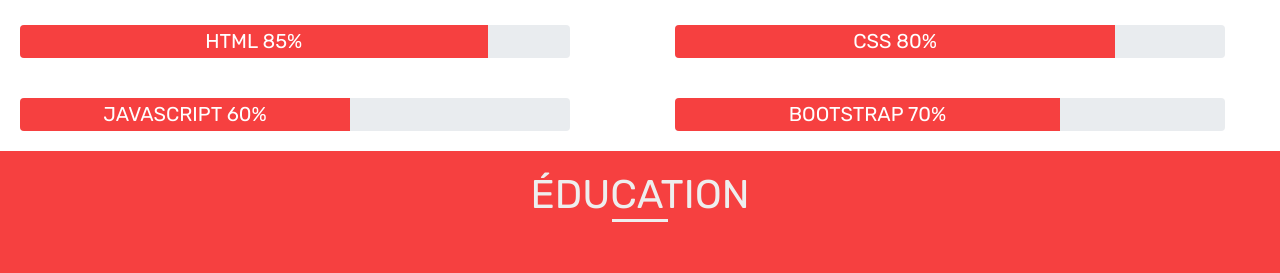
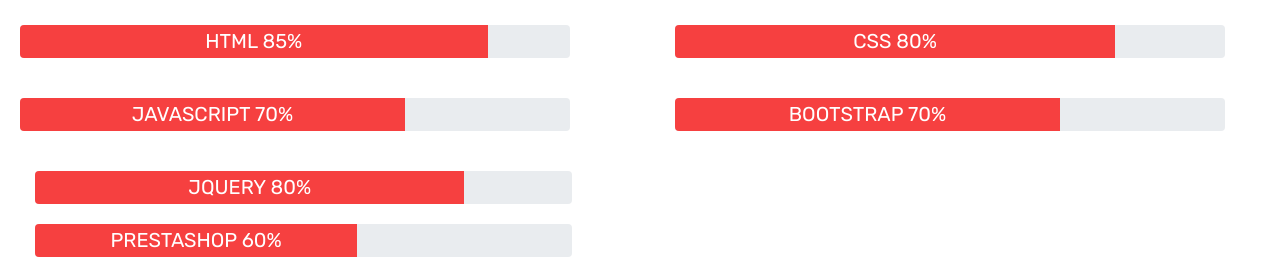
Before and after one commit to walidromeo/Portfolio_Walid_Bennani, a plain HTML site: page index.html in a window 1280 px wide. Shown: the part 679-952 px from the top of the page. Drawn offline with nearby package versions, Linux system fonts and the light colour scheme.

Commit message:
Update index.html

```diff
--- a/index.html
+++ b/index.html
@@ -80,12 +80,24 @@
                 </div>
                 <div class="col-xl-6 col-lg-6 col-md-10 col-sm-10">
                   <div class="progress">
-                    <div class="progress-bar" role="progressbar" style="width: 60%;" aria-valuenow="60" aria-valuemin="0" aria-valuemax="100">javascript 60%</div>
+                    <div class="progress-bar" role="progressbar" style="width: 70%;" aria-valuenow="70" aria-valuemin="0" aria-valuemax="100">javascript 70%</div>
                   </div>
                 </div>
                 <div class="col-xl-6 col-lg-6 col-md-10 col-sm-10">
                   <div class="progress">
                     <div class="progress-bar" role="progressbar" style="width: 70%;" aria-valuenow="70" aria-valuemin="0" aria-valuemax="100">bootstrap 70%</div>
+                  </div>
+                </div>
+            </div>
+          <div class="col-xl-6 col-lg-6 col-md-10 col-sm-10">
+                  <div class="progress">
+                    <div class="progress-bar" role="progressbar" style="width: 80%;" aria-valuenow="80" aria-valuemin="0" aria-valuemax="100">jQuery 80%</div>
+                  </div>
+                </div>
+            </div>
+         <div class="col-xl-6 col-lg-6 col-md-10 col-sm-10">
+                  <div class="progress">
+                    <div class="progress-bar" role="progressbar" style="width: 60%;" aria-valuenow="60" aria-valuemin="0" aria-valuemax="100">Prestashop 60%</div>
                   </div>
                 </div>
             </div>
```
